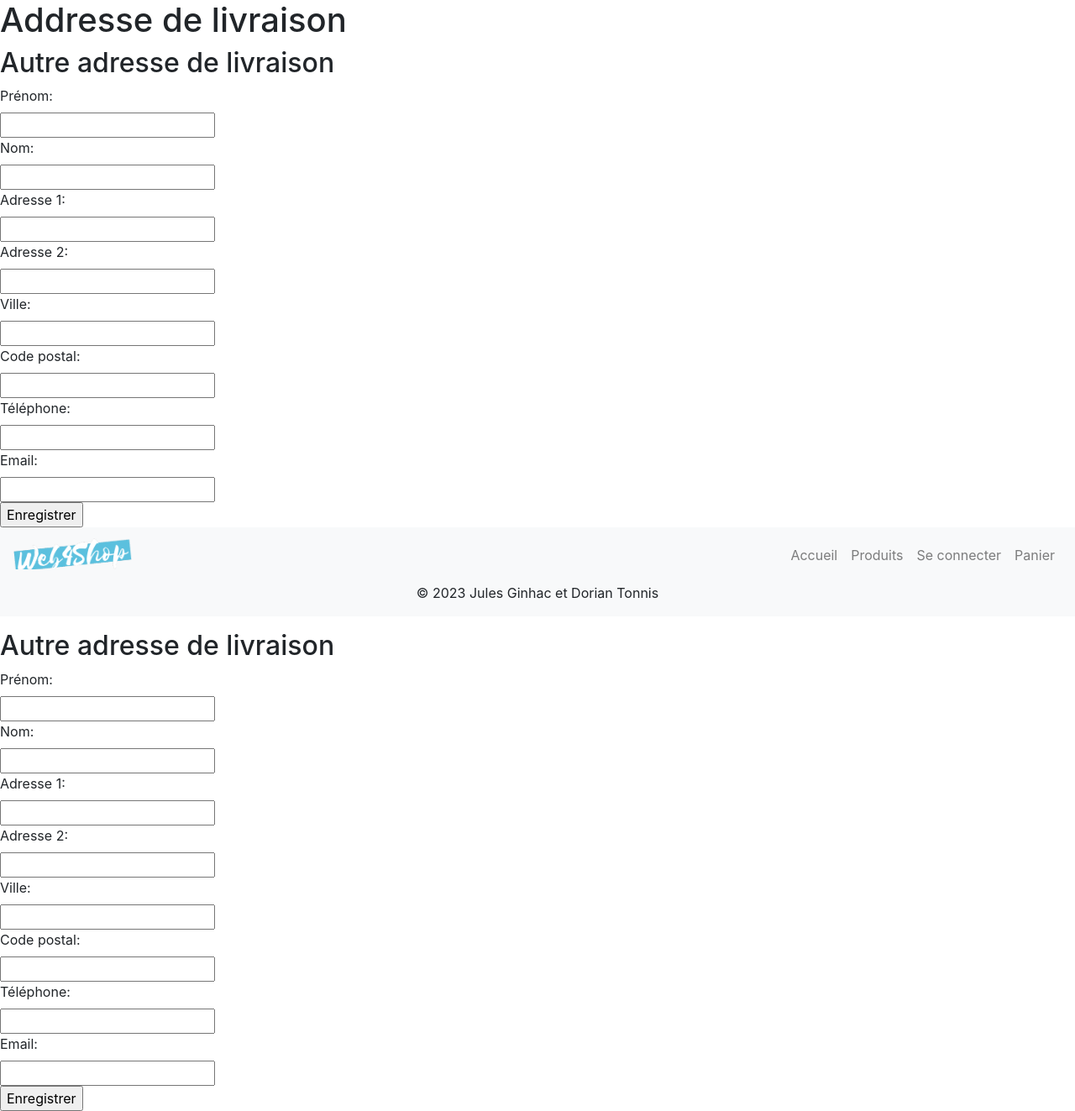
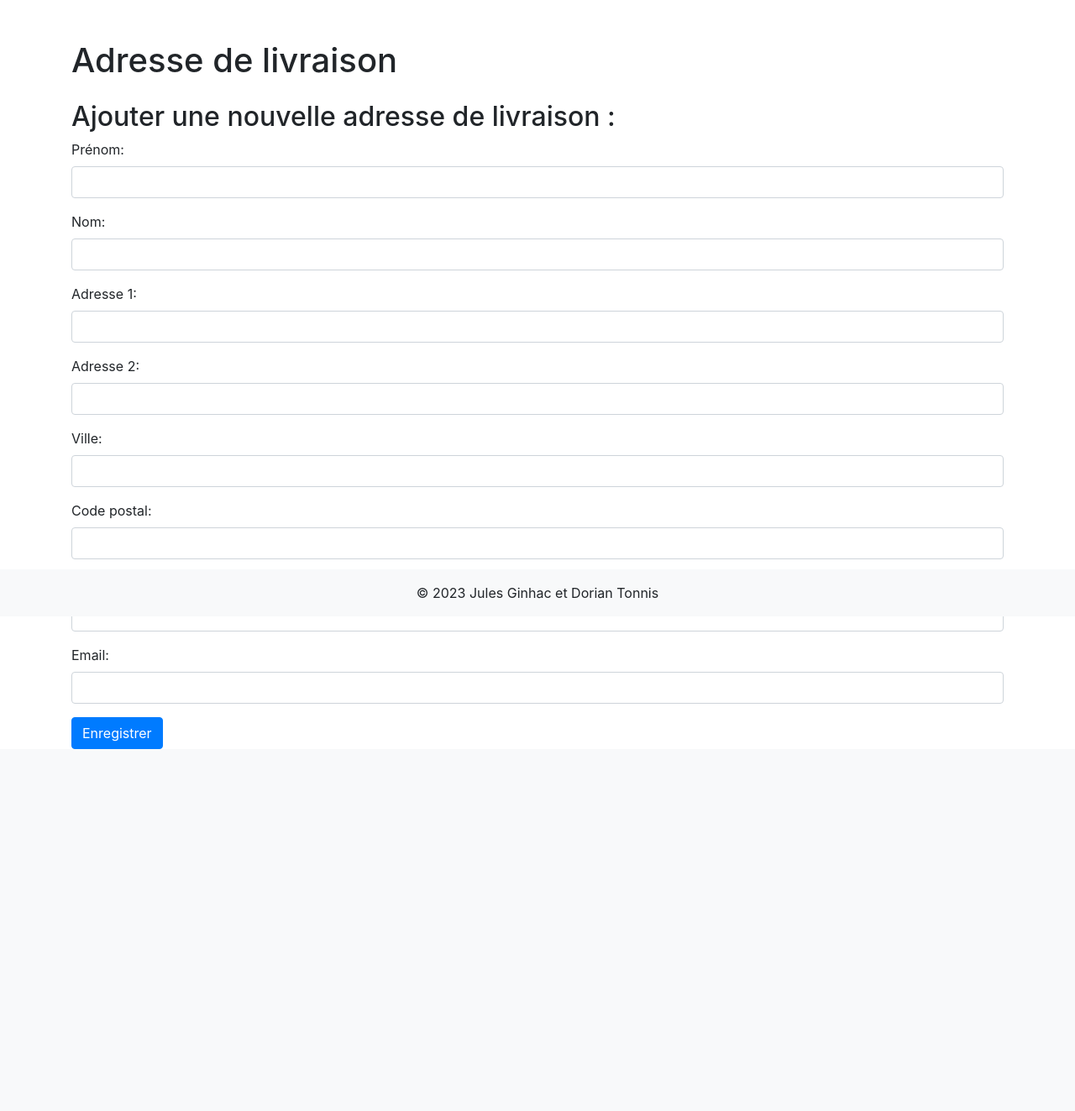
Before and after one commit to Dorian-T/ISIWeb4Shop, a PHP site: page /index.php?action=livraison in a window 1280 px wide. Shown: the part 66-1389 px from the top of the page at 84% size. After the commit the page ends 958 px from the top, so only its background shows below. Run offline with PHP 8.4, Linux system fonts and the light colour scheme; some libraries are stand-ins or nearby versions.

Commit message:
fin des partie adresse de livraison

```diff
--- a/controller/LivraisonController.php
+++ b/controller/LivraisonController.php
@@ -8,6 +8,7 @@ class LivraisonController {
 
     function __construct($twig){
         $this->livraison_model = new Livraison_model();
+        $this->user_model = new User_model();
         $this->twig = $twig;
     }
 
@@ -18,6 +19,7 @@ class LivraisonController {
      * @return array|false Les détails de l'adresse de livraison ou false si l'utilisateur n'est pas connecté.
      */
     public function getDeliveryAddressForLoggedInUser() {
+        $customer = (isset($_SESSION['customer_id'])) ? $this->user_model->getCustomer(intval($_SESSION['customer_id'])) : null;
         if (isset($_SESSION['customer_id'])) {
             $customerId = $_SESSION['customer_id'];
             return $this->livraison_model->getAddressByCustomer($customerId);
@@ -29,17 +31,27 @@ class LivraisonController {
         }
 
         $template = $this->twig->load('livraison.twig');
-        echo $template->render(array());
+        echo $template->render(array('customer' => $customer));
     }
 
 
     /**
      * Affiche l'adresse de livraison de l'utilisateur connecté ou permet à l'utilisateur d'ajouter une nouvelle adresse.
      */
-    public function showDeliveryAddressOrForm() {
-        $delivery_address = $this->getDeliveryAddressForLoggedInUser();
+    public function showDeliveryAddressOrForm(): void {
+        $customer = (isset($_SESSION['customer_id'])) ? $this->user_model->getCustomer(intval($_SESSION['customer_id'])) : null;
+        if (isset($_SESSION['customer_id'])) {
+            // Récupérez l'adresse de livraison existante depuis la base de données
+            $livraisonModel = new Livraison_model();
+            $customerId = $_SESSION['customer_id']; // Assurez-vous que vous avez une variable de session pour stocker l'ID du client
+            $deliveryAddress = $livraisonModel->getAddressByCustomer($customerId);
 
-        $template = $this->twig->load('livraison.twig');
-        echo $template->render(array('delivery_address' => $delivery_address));
+            $template = $this->twig->load('livraison.twig');
+            echo $template->render(array('delivery_address' => $deliveryAddress));
+        } else {
+            // Affichez le formulaire pour ajouter une nouvelle adresse de livraison
+            $template = $this->twig->load('livraison.twig');
+            echo $template->render(array('delivery_address' => null, 'customer' => $customer));
+        }
     }
 }
--- a/view/livraison.twig
+++ b/view/livraison.twig
@@ -1,41 +1,82 @@
 {% extends "layout/base.twig" %}
 
-{% block title %}IsiWeb4Shop{% endblock %}
+{% block title %}IsiWeb4Shop - Adresse de livraison{% endblock %}
 
 {% block content %}
-    <h1>Addresse de livraison</h1>
-    {% if delivery_address %}
-        <h2>Choissir adresse existante :</h2>
-        <form method='post' action='index.php?action=payement'>
-            <p> Nom: {{ delivery_address.forname }}  </p>
-            <p> Prénom: {{ delivery_address.surname }}  </p>
-            <p> Addresse: {{ delivery_address.add1 }}  </p>
-            <p> Complément d'adresse: {{ delivery_address.add2 }}  </p>
-            <p> Ville: {{ delivery_address.add3 }}  </p>
-            <p> Code postal: {{ delivery_address.postcode }}  </p>
-            <input type='submit' value='Choisir'>
-        </form>
-    {% endif %}
-    <h2>Autre adresse de livraison</h2>
-        <form action="index.php?action=payement" method="post">
-        <label for="firstname">Prénom:</label><br>
-        <input type="text" id="firstname" name="firstname" value="{{ delivery_address.surname }}"><br>
-        <label for="lastname">Nom:</label><br>
-        <input type="text" id="lastname" name="lastname" value="{{ delivery_address.forname }}"><br>
-        <label for="add1">Adresse 1:</label><br>
-        <input type="text" id="add1" name="add1" value="{{ delivery_address.add1 }}"><br>
-        <label for="add2">Adresse 2:</label><br>
-        <input type="text" id="add2" name="add2" value="{{ delivery_address.add2 }}"><br>
-        <label for="city">Ville:</label><br>
-        <input type="text" id="city" name="city" value="{{ delivery_address.add3 }}"><br>
-        <label for="postcode">Code postal:</label><br>
-        <input type="text" id="postcode" name="postcode" value="{{ delivery_address.postcode }}"><br>
-        <label for="phone">Téléphone:</label><br>
-        <input type="text" id="phone" name="phone" value="{{ delivery_address.phone }}"><br>
-        <label for="email">Email:</label><br>
-        <input type="text" id="email" name="email" value="{{ delivery_address.email }}"><br>
-        <input type="submit" value="Enregistrer">
-    </form>
+    <div class="container mt-5">
+        <h1 class="mb-4">Adresse de livraison</h1>
 
+        {% if delivery_address %}
+            <div class="mb-4">
+                <h2>Choisir une adresse existante :</h2>
+                <form method="post" action="index.php?action=payement">
+                    <div class="mb-3">
+                        <label class="form-label">Nom:</label>
+                        <p class="form-control-static">{{ delivery_address.surname }}</p>
+                    </div>
+                    <div class="mb-3">
+                        <label class="form-label">Prénom:</label>
+                        <p class="form-control-static">{{ delivery_address.forname }}</p>
+                    </div>
+                    <div class="mb-3">
+                        <label class="form-label">Adresse 1:</label>
+                        <p class="form-control-static">{{ delivery_address.add1 }}</p>
+                    </div>
+                    <div class="mb-3">
+                        <label class="form-label">Adresse 2:</label>
+                        <p class="form-control-static">{{ delivery_address.add2 }}</p>
+                    </div>
+                    <div class="mb-3">
+                        <label class="form-label">Ville:</label>
+                        <p class="form-control-static">{{ delivery_address.add3 }}</p>
+                    </div>
+                    <div class="mb-3">
+                        <label class="form-label">Code postal:</label>
+                        <p class="form-control-static">{{ delivery_address.postcode }}</p>
+                    </div>
+                    <button type="submit" class="btn btn-primary">Choisir</button>
+                </form>
+            </div>
+        {% endif %}
 
+        <div>
+            <h2>Ajouter une nouvelle adresse de livraison :</h2>
+            <form action="index.php?action=payement" method="post">
+                <!-- Utilisez la classe "form-group" pour chaque champ du formulaire -->
+                <div class="mb-3">
+                    <label for="firstname" class="form-label">Prénom:</label>
+                    <input type="text" class="form-control" id="firstname" name="firstname" required>
+                </div>
+                <div class="mb-3">
+                    <label for="lastname" class="form-label">Nom:</label>
+                    <input type="text" class="form-control" id="lastname" name="lastname" required>
+                </div>
+                <div class="mb-3">
+                    <label for="add1" class="form-label">Adresse 1:</label>
+                    <input type="text" class="form-control" id="add1" name="add1" required>
+                </div>
+                <div class="mb-3">
+                    <label for="add2" class="form-label">Adresse 2:</label>
+                    <input type="text" class="form-control" id="add2" name="add2">
+                </div>
+                <div class="mb-3">
+                    <label for="city" class="form-label">Ville:</label>
+                    <input type="text" class="form-control" id="city" name="city" required>
+                </div>
+                <div class="mb-3">
+                    <label for="postcode" class="form-label">Code postal:</label>
+                    <input type="text" class="form-control" id="postcode" name="postcode" required>
+                </div>
+                <div class="mb-3">
+                    <label for="phone" class="form-label">Téléphone:</label>
+                    <input type="text" class="form-control" id="phone" name="phone">
+                </div>
+                <div class="mb-3">
+                    <label for="email" class="form-label">Email:</label>
+                    <input type="email" class="form-control" id="email" name="email" required>
+                </div>
+                <button type="submit" class="btn btn-primary">Enregistrer</button>
+            </form>
+        </div>
+    </div>
 {% endblock %}
```
